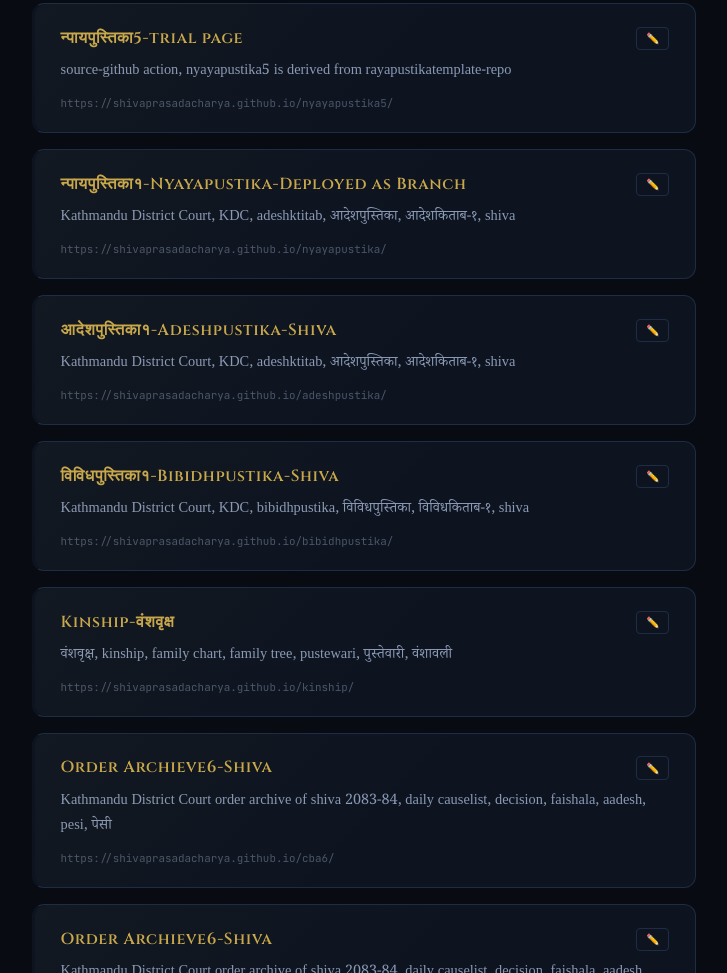
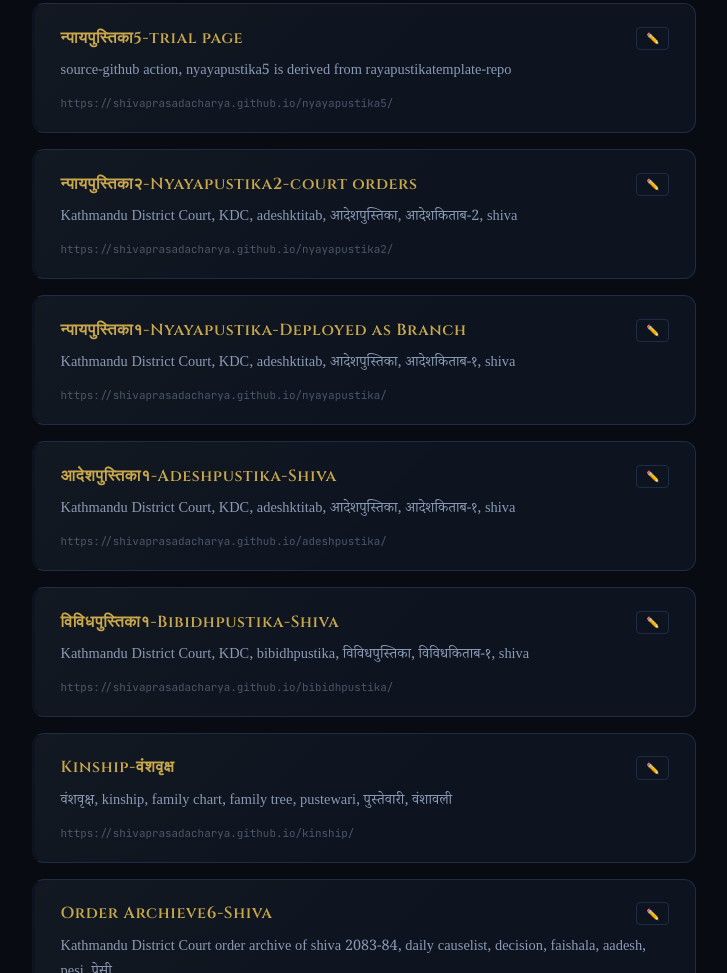
Before and after one commit to ShivaPrasadAcharya/link2, a plain HTML site: page index.html in a window 1280 px wide. Shown: the part 2537-3510 px from the top of the page, without its empty margins (276-1003 px from the left). Drawn offline with Linux system fonts and the light colour scheme.

Commit message:
Update index.html

```diff
--- a/index.html
+++ b/index.html
@@ -600,6 +600,12 @@ const LINKS = [
     description: "source-github action, nyayapustika5 is derived from rayapustikatemplate-repo"
   },
       {
+    url:      "https://shivaprasadacharya.github.io/nyayapustika2/",
+    title:    "न्पायपुस्तिका२-Nyayapustika2-court orders",
+    editUrl:  "https://github.com/ShivaPrasadAcharya/nyayapustika2/blob/main/index.html",
+    description: "Kathmandu District Court, KDC, adeshktitab, आदेशपुस्तिका,  आदेशकिताब-2, shiva"
+  },
+      {
     url:      "https://shivaprasadacharya.github.io/nyayapustika/",
     title:    "न्पायपुस्तिका१-Nyayapustika-Deployed as Branch",
     editUrl:  "https://github.com/ShivaPrasadAcharya/nyayapustika/blob/main/index.html",
```
